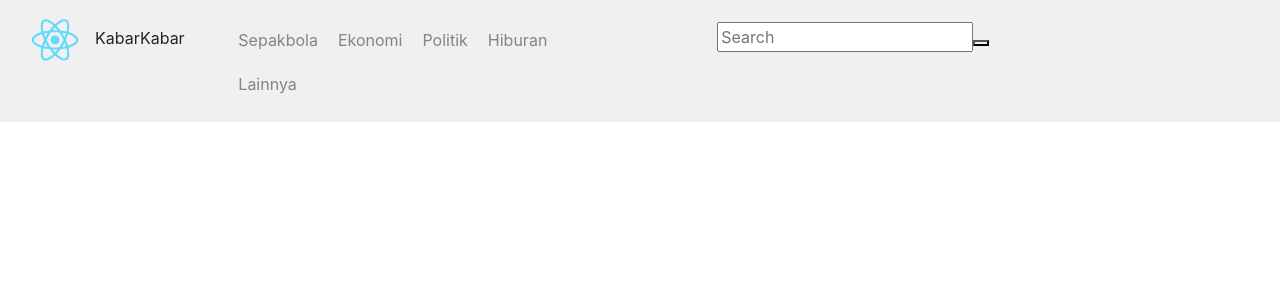
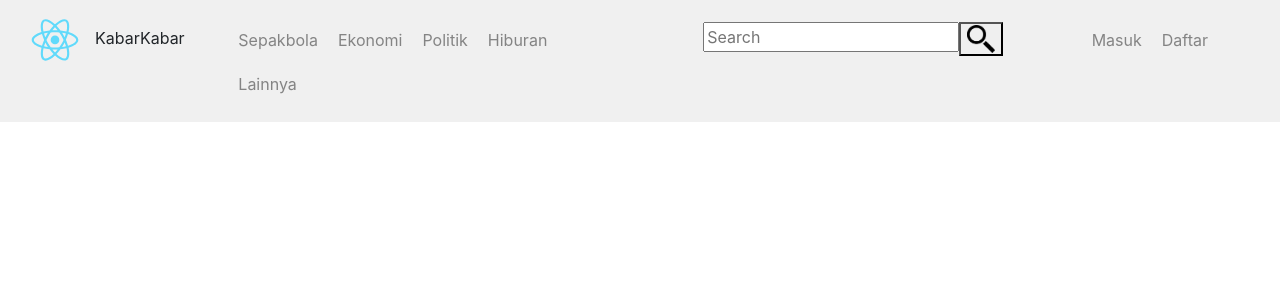
Before and after one commit to garryarielcussoy/challenge_react, a React (Create React App) app in the folder blogs_listing/: page / in a window 1280 px wide. Shown: the top 300 px of the page. Built offline with nearby package versions, Linux system fonts and the light colour scheme.

Commit message:
Header done

```diff
--- a/blogs_listing/src/components/Header.js
+++ b/blogs_listing/src/components/Header.js
@@ -26,7 +26,12 @@ export class Header extends React.Component {
                         <div className='col-4'>
                             <SearchBar />
                         </div>
-                        <div className='col-2'></div>
+                        <div className='col-2'>
+                            <ul className='list-unstyled register-menu'>
+                                <li>Masuk</li>
+                                <li>Daftar</li>
+                            </ul>
+                        </div>
                     </div>
                 </div>
             </header>
--- a/blogs_listing/src/components/SearchBar.js
+++ b/blogs_listing/src/components/SearchBar.js
@@ -1,6 +1,7 @@
 import React from 'react'
 import '../styles/bootstrap.min.css'
 import '../styles/main.css'
+import searchLogo from '../img/search.png'
 
 export class SearchBar extends React.Component {
     render(){
@@ -8,7 +9,7 @@ export class SearchBar extends React.Component {
             <div className="search-bar">
                 <form>
                     <input type="text" placeholder="Search"></input>
-                    <button type="submit"></button>
+                    <button type="submit"><img src={searchLogo} className="search-logo" /></button>
                 </form>
             </div>
         )
--- a/blogs_listing/src/styles/main.css
+++ b/blogs_listing/src/styles/main.css
@@ -8,12 +8,12 @@ header{
     height: 80px;
 }
 
-.topic-menu{
+.topic-menu, .register-menu{
     margin-top: 18px;
     text-align: left;
 }
 
-.topic-menu li{
+.topic-menu li, .register-menu li{
     display: inline-block;
     padding: 10px;
     color: rgba(105, 105, 105, 0.8);
@@ -23,3 +23,8 @@ header{
     margin-top: 22px;
     text-align: center;
 }
+
+.search-logo{
+    width: 28px;
+    height: 28px;
+}
```
